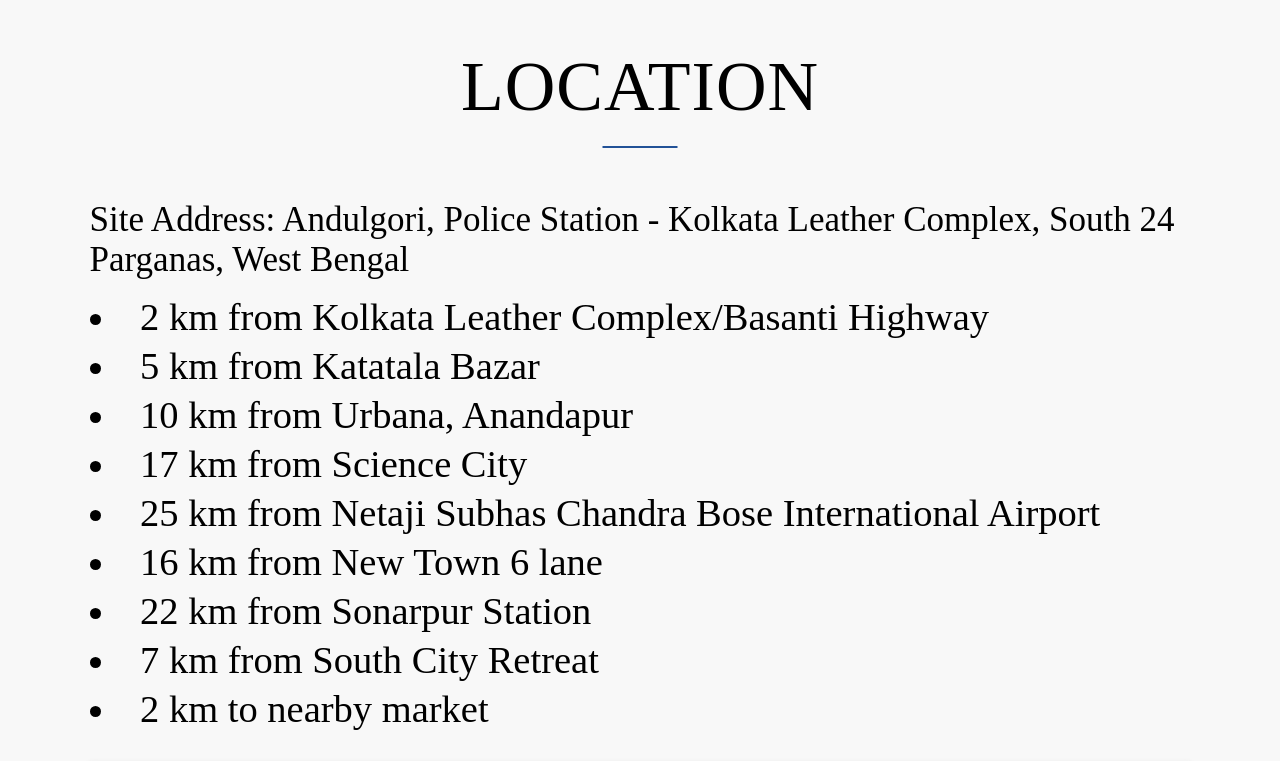
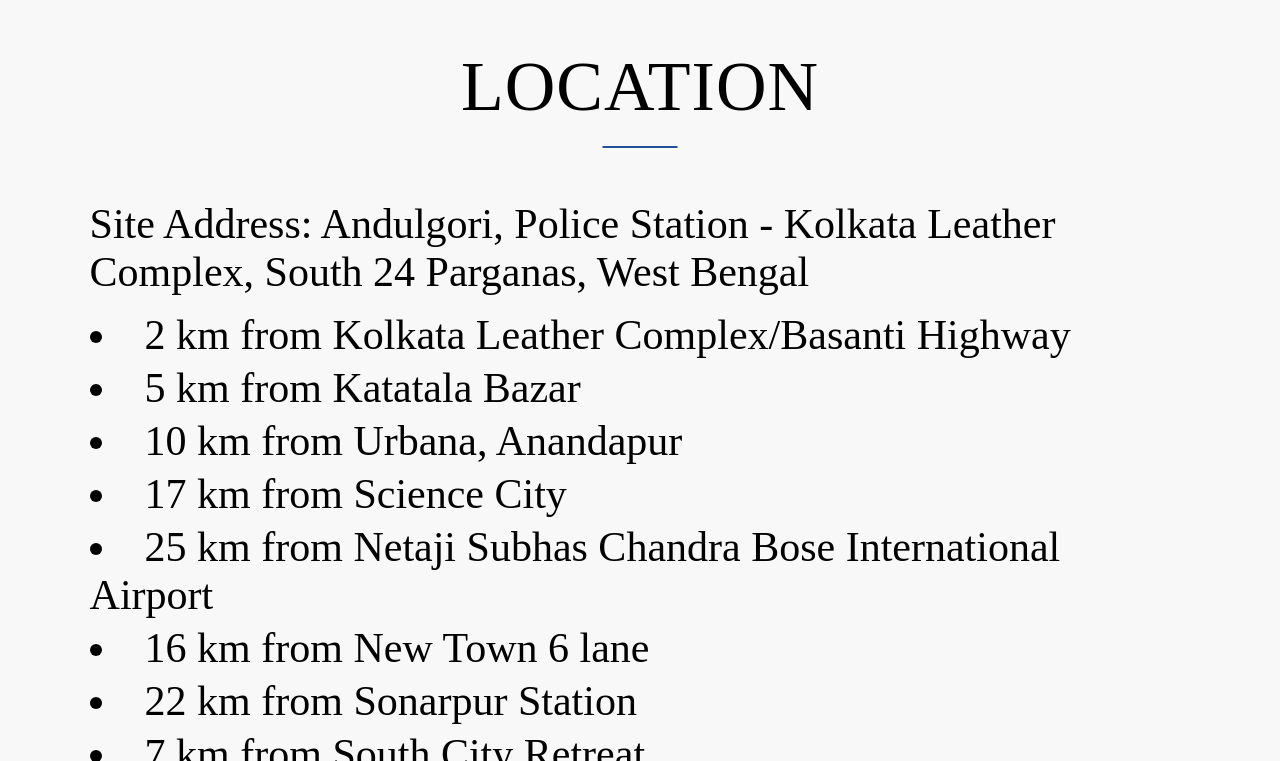
Before and after one commit to Aritra-Barman/sneharparas, a PHP site: page /projects.html in a window 1280 px wide. Shown: the part 2344-3105 px from the top of the page. Run offline with PHP 8.4, Linux system fonts and the light colour scheme; some web fonts are replaced.

Commit message:
Add files via upload

```diff
--- a/css/queries.css
+++ b/css/queries.css
@@ -131,12 +131,19 @@
             height: 0;
             visibility: hidden;
         }
-        .location-highlights {
-            font-size: 110%;
+        .media-span-1-of-2 {
+            width: 48%;
+        }
+        .location-highlights,
+        .site-address {
+            font-size: 120%;
             font-weight: 500;
         }
+        .location-map {
+            height: 500px;
+        }
         .site-plan {
-            width: 90%;
+            width: 100%;
         }
         .projects-row {
             display: inline-block;
```
